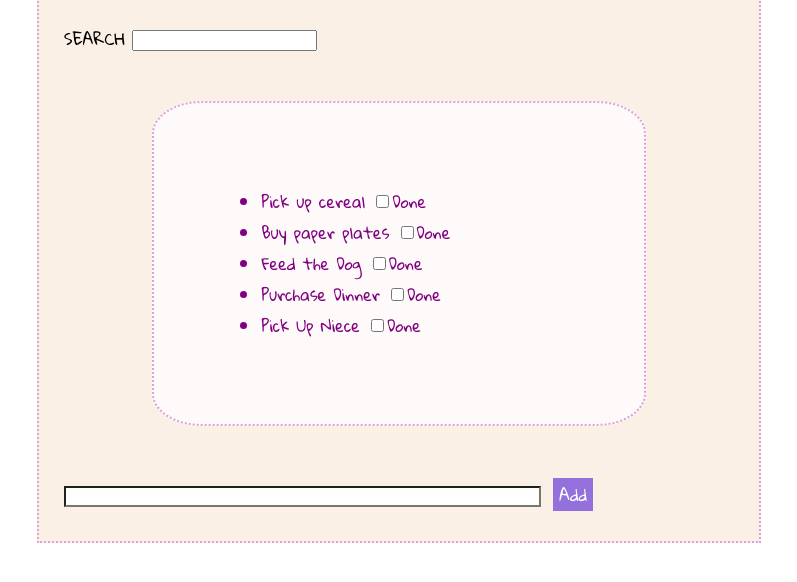
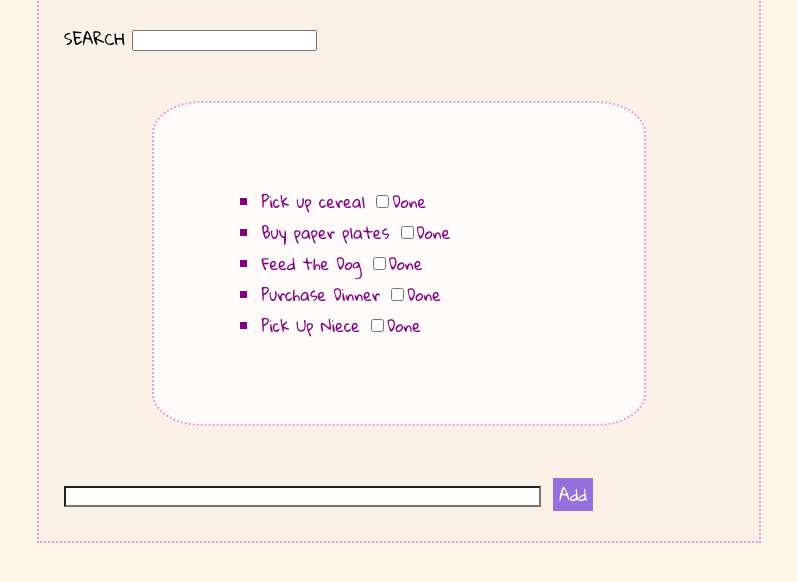
Before and after one commit to mswalker123/Lab12, a plain HTML site: page index.html in a window 1280 px wide. Shown: the part 142-724 px from the top of the page, without its empty margins (241-1038 px from the left). Drawn offline with Linux system fonts and the light colour scheme.

Commit message:
change background

```diff
--- a/styles.css
+++ b/styles.css
@@ -62,4 +62,9 @@ h3 {
 
 body{
   font-family: Gloria Hallelujah;
+  background-color: oldlace;
 }
+
+ul{
+   list-style-type: square;
+}
```
